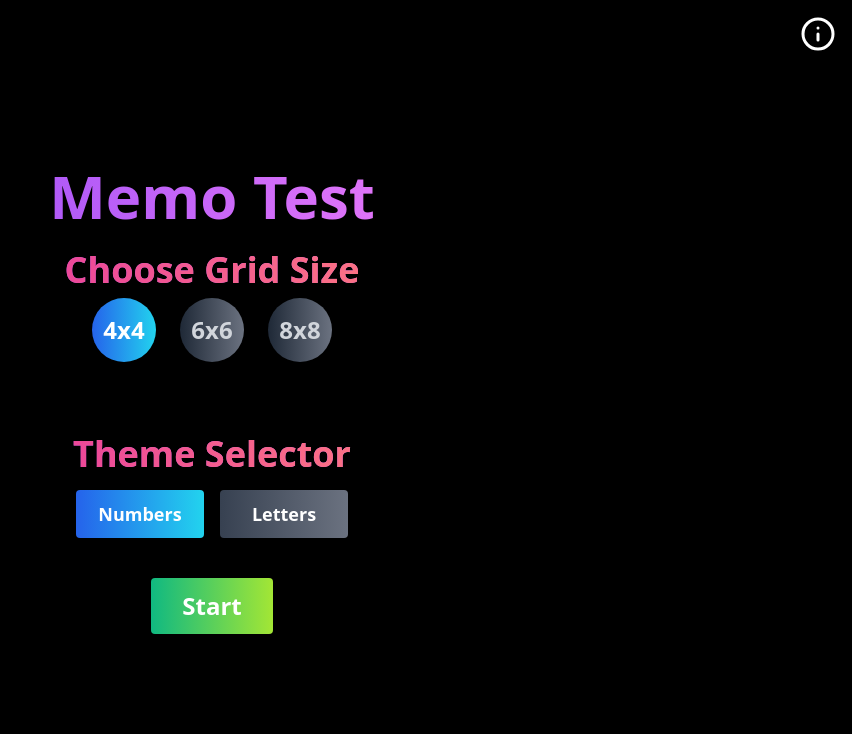
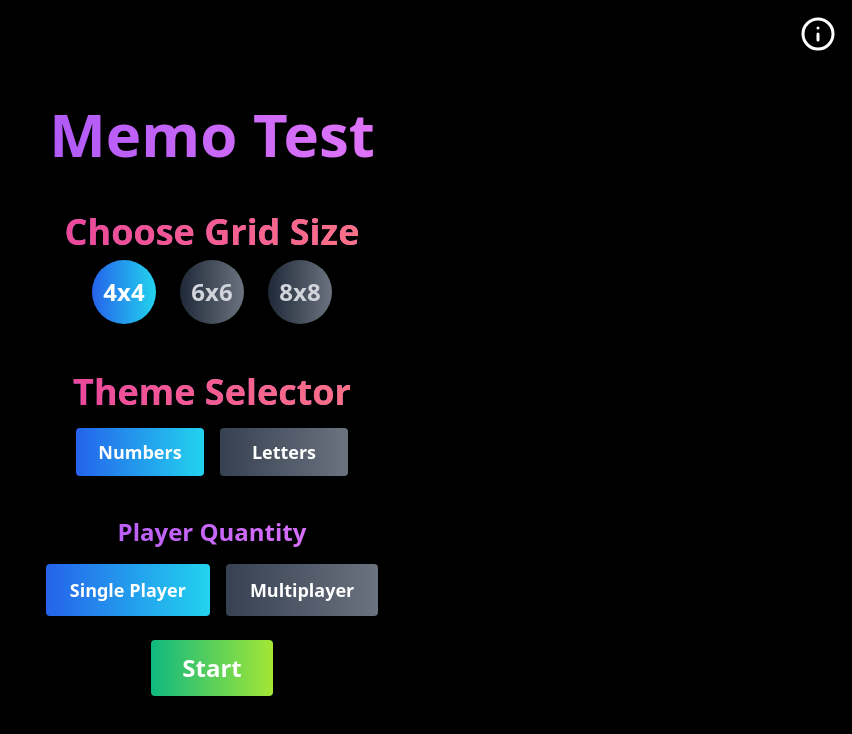
Before and after one commit to itsjoacor/unq-ui-joaquin-rodriguez-trabajo-final, a React (Vite) app: page / in a window 1280 px wide. Shown: the top 734 px of the page, without its empty margins (428-1280 px from the left). Built offline with nearby package versions, Linux system fonts and the light colour scheme.

Commit message:
Added multiplayer

```diff
--- a/src/pages/game/page.jsx
+++ b/src/pages/game/page.jsx
@@ -6,13 +6,19 @@ function Game() {
   const navigate = useNavigate();
   const location = useLocation();
 
-	const { size, theme } = location.state || { size: 4, theme: "Numbers" };
+  const { size, theme, multiplayer } = location.state || {
+    size: 4,
+    theme: "Numbers",
+    multiplayer: false,
+  };
 
   const [grid, setGrid] = useState([]);
   const [selected, setSelected] = useState([]);
   const [matchedPairs, setMatchedPairs] = useState([]);
   const [gameStarted, setGameStarted] = useState(false);
   const [loading, setLoading] = useState(false);
+  const [currentPlayer, setCurrentPlayer] = useState(1);
+  const [scores, setScores] = useState({ player1: 0, player2: 0 });
 
   useEffect(() => {
     if (!theme || !size) {
@@ -43,11 +49,14 @@ function Game() {
         id: index,
         value,
         matched: false,
+        player: null,
       }));
 
     setGrid(shuffledGrid);
     setSelected([]);
     setMatchedPairs([]);
+    setScores({ player1: 0, player2: 0 });
+    setCurrentPlayer(1);
     setGameStarted(true);
   };
 
@@ -74,12 +83,22 @@ function Game() {
         setGrid((prevGrid) =>
           prevGrid.map((square, index) =>
             index === first || index === second
-							? { ...square, matched: true }
+              ? { ...square, matched: true, player: currentPlayer }
               : square
           )
         );
         setMatchedPairs((prev) => [...prev, first, second]);
+
+        if (multiplayer) {
+          setScores((prevScores) => ({
+            ...prevScores,
+            [`player${currentPlayer}`]:
+              prevScores[`player${currentPlayer}`] + 1,
+          }));
+        }
       }, 450);
+    } else if (multiplayer) {
+      setTimeout(() => setCurrentPlayer((prev) => (prev === 1 ? 2 : 1)), 1000);
     }
 
     setTimeout(() => setSelected([]), 1000);
@@ -99,17 +118,49 @@ function Game() {
 
   const isGameComplete = gameStarted && matchedPairs.length === grid.length;
 
+  const winner =
+    scores.player1 > scores.player2
+      ? "Player 1 Wins!"
+      : scores.player1 < scores.player2
+      ? "Player 2 Wins!"
+      : "It's a Tie!";
+
   return (
-		<div className="h-screen w-screen bg-black flex items-center justify-center text-white">
+    <div className="h-screen w-screen bg-black flex flex-col items-center justify-center text-white">
       {loading ? (
         <div className="text-4xl font-bold bg-gradient-to-r from-cyan-400 to-indigo-500 bg-clip-text text-transparent">
           Restarting...
         </div>
       ) : (
-				<div className="flex flex-col items-center">
-					<h1 className="text-6xl font-bold mb-6">
-						{isGameComplete ? "You Win!" : "Game Play"}
+        <>
+          <h1 className="text-5xl font-bold mb-6">
+            {isGameComplete
+              ? `Game Over: ${multiplayer ? winner : "You Win!"}`
+              : multiplayer
+              ? `Player ${currentPlayer}'s Turn`
+              : "Game Play"}
           </h1>
+
+          <div className="flex justify-around w-full max-w-md mb-4">
+            {multiplayer && (
+              <>
+                <div
+                  className={`text-lg ${
+                    currentPlayer === 1 ? "font-bold" : ""
+                  }`}
+                >
+                  Player 1: {scores.player1}
+                </div>
+                <div
+                  className={`text-lg ${
+                    currentPlayer === 2 ? "font-bold" : ""
+                  }`}
+                >
+                  Player 2: {scores.player2}
+                </div>
+              </>
+            )}
+          </div>
 
           <div className="mt-4">
             <GridMemo
@@ -137,7 +188,7 @@ function Game() {
               End Game
             </button>
           </div>
-				</div>
+        </>
       )}
     </div>
   );
--- a/src/pages/home/page.jsx
+++ b/src/pages/home/page.jsx
@@ -7,10 +7,13 @@ import { FiInfo } from "react-icons/fi";
 function GamePlaySetUp() {
   const [selectedSize, setSelectedSize] = useState(4);
   const [selectedTheme, setSelectedTheme] = useState("Numbers");
+  const [multiplayer, setMultiplayer] = useState(false);
   const navigate = useNavigate();
 
   const handleStart = () => {
-		navigate("/game", { state: { size: selectedSize, theme: selectedTheme } });
+    navigate("/game", {
+      state: { size: selectedSize, theme: selectedTheme, multiplayer },
+    });
   };
 
   const handleInstructions = () => {
@@ -27,31 +30,49 @@ function GamePlaySetUp() {
         <FiInfo />
       </button>
 
-			<div
-				className="bg-black rounded-lg shadow-lg p-6 md:p-10 w-[95%] max-w-md flex flex-col items-center justify-center
-      bg-gradient-to-r from-purple-500 to-fuchsia-400 bg-clip-text text-transparent"
-			>
-				<h1 className="text-5xl md:text-6xl font-bold mb-4 md:mb-6 text-center">
-					Memo Test
-				</h1>
+      <div className="bg-black rounded-lg shadow-lg p-10 w-[90%] max-w-md flex flex-col items-center justify-center
+      bg-gradient-to-r from-purple-500 to-fuchsia-400 bg-clip-text text-transparent">
+        <h1 className="text-6xl font-bold mb-6 text-center pb-6">Memo Test</h1>
 
-				<div className="w-full">
         <BoardSize
           selectedSize={selectedSize}
           setSelectedSize={setSelectedSize}
         />
-				</div>
 
-				<div className="w-full mt-4 md:mt-6">
         <ThemeSelector
           selectedTheme={selectedTheme}
           setSelectedTheme={setSelectedTheme}
         />
+
+        <h2 className="text-2xl font-semibold text-center mt-6">
+          Player Quantity
+        </h2>
+        <div className="mt-4 flex space-x-4">
+          <button
+            onClick={() => setMultiplayer(false)}
+            className={`px-6 py-3 text-white text-lg font-bold rounded ${
+              !multiplayer
+                ? "bg-gradient-to-r from-blue-600 to-cyan-400 text-white"
+                : "bg-gradient-to-r from-gray-700 to-gray-500 text-white hover:from-gray-600 hover:to-gray-500"
+            }`}
+          >
+            Single Player
+          </button>
+          <button
+            onClick={() => setMultiplayer(true)}
+            className={`px-6 py-3 text-white text-lg font-bold rounded ${
+              multiplayer
+                ? "bg-gradient-to-r from-blue-600 to-cyan-400 text-white"
+                : "bg-gradient-to-r from-gray-700 to-gray-500 text-white hover:from-gray-600 hover:to-gray-500"
+            }`}
+          >
+            Multiplayer
+          </button>
         </div>
 
         <button
           onClick={handleStart}
-					className="mt-6 px-4 md:px-6 py-2 md:py-3 text-white text-xl md:text-2xl font-bold rounded w-2/3 md:w-1/3
+          className="mt-6 px-6 py-3 text-white text-2xl font-bold rounded w-1/3
           bg-gradient-to-r from-emerald-500 to-lime-400 hover:from-green-500 hover:to-green-500"
         >
           Start
```
Lines whose indentation alone changed are shown as unchanged.
